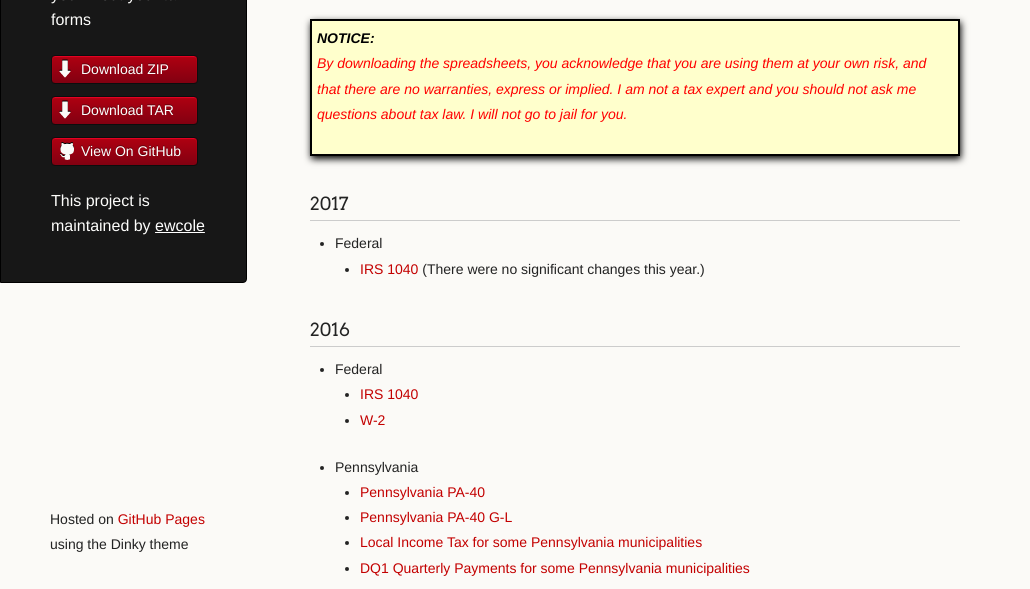
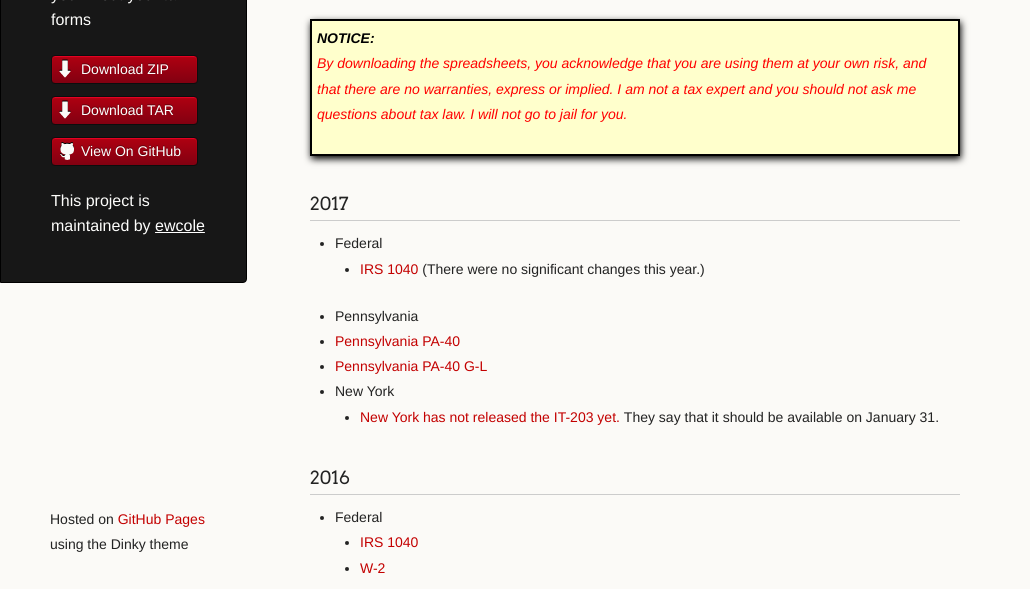
Before and after one commit to ewcole/tax_worksheets, a plain HTML site: page index.html in a window 1280 px wide. Shown: the part 211-800 px from the top of the page, without its empty margins (0-1030 px from the left). Drawn offline with Linux system fonts and the light colour scheme.

Commit message:
Pennsylvania tax forms 2017

```diff
--- a/index.html
+++ b/index.html
@@ -69,10 +69,26 @@
         <h3>2017</h3>
         <ul>
           <li>Federal
-          <ul>
-            <li><a href="Federal/f1040-2016.ods">IRS 1040</a> (There were no
-            significant changes this year.)</li>
-          </ul>
+            <ul>
+              <li><a href="Federal/f1040-2016.ods">IRS 1040</a> (There were no
+                significant changes this year.)</li>
+            </ul>
+          </li>
+          <li>Pennsylvania
+            <li>
+              <a href="Pennsylvania/pa40-2015.xls">Pennsylvania PA-40</a>
+            </li>
+            <li>
+              <a href="Pennsylvania/pa-40G-L.xls">Pennsylvania PA-40 G-L</a>
+            </li>
+          </li>
+          <li>New York
+            <ul>
+              <li>
+                <a href="https://www.tax.ny.gov/pit/ads/efile_addit203.htm">
+                  New York has not released the IT-203 yet.
+                </a>  They say that it should be available on January 31.
+            </ul>
           </li>
         </ul>
       </article>
```
Also changed, not shown: 1 other file.
